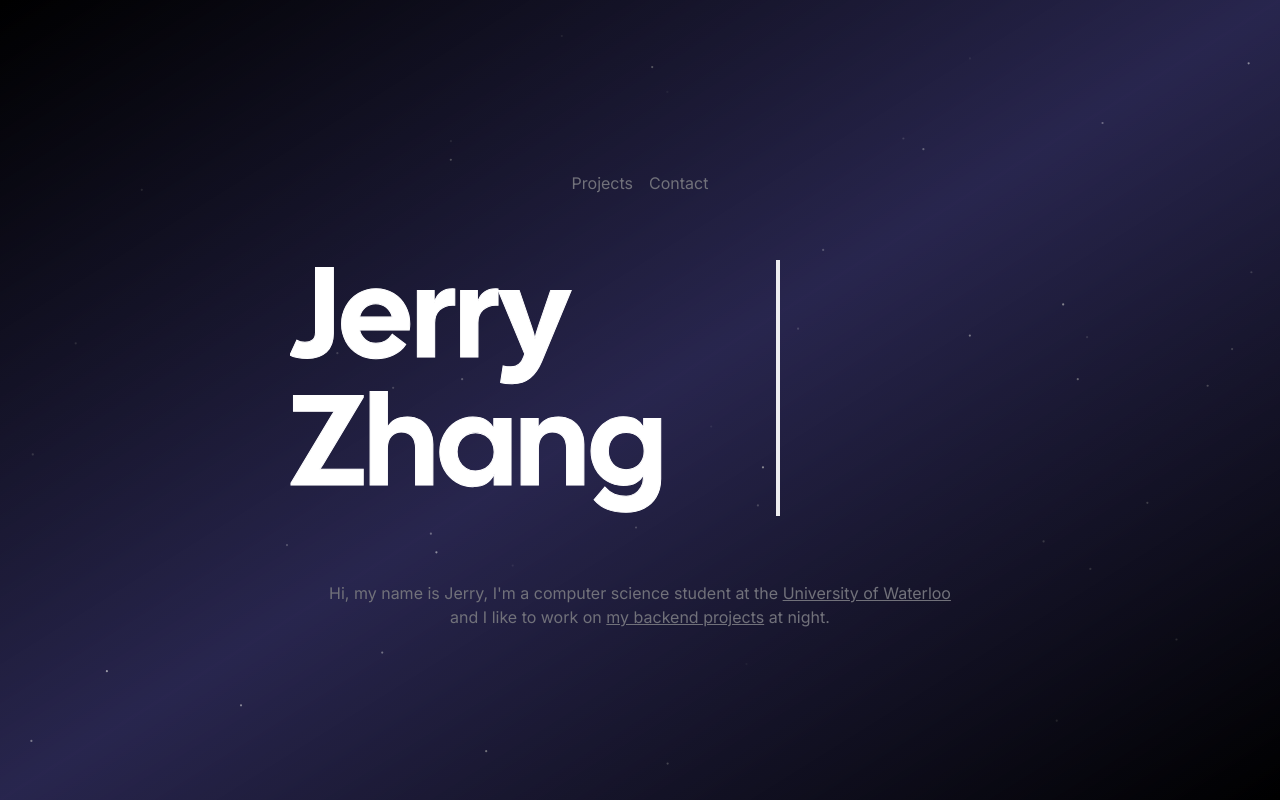
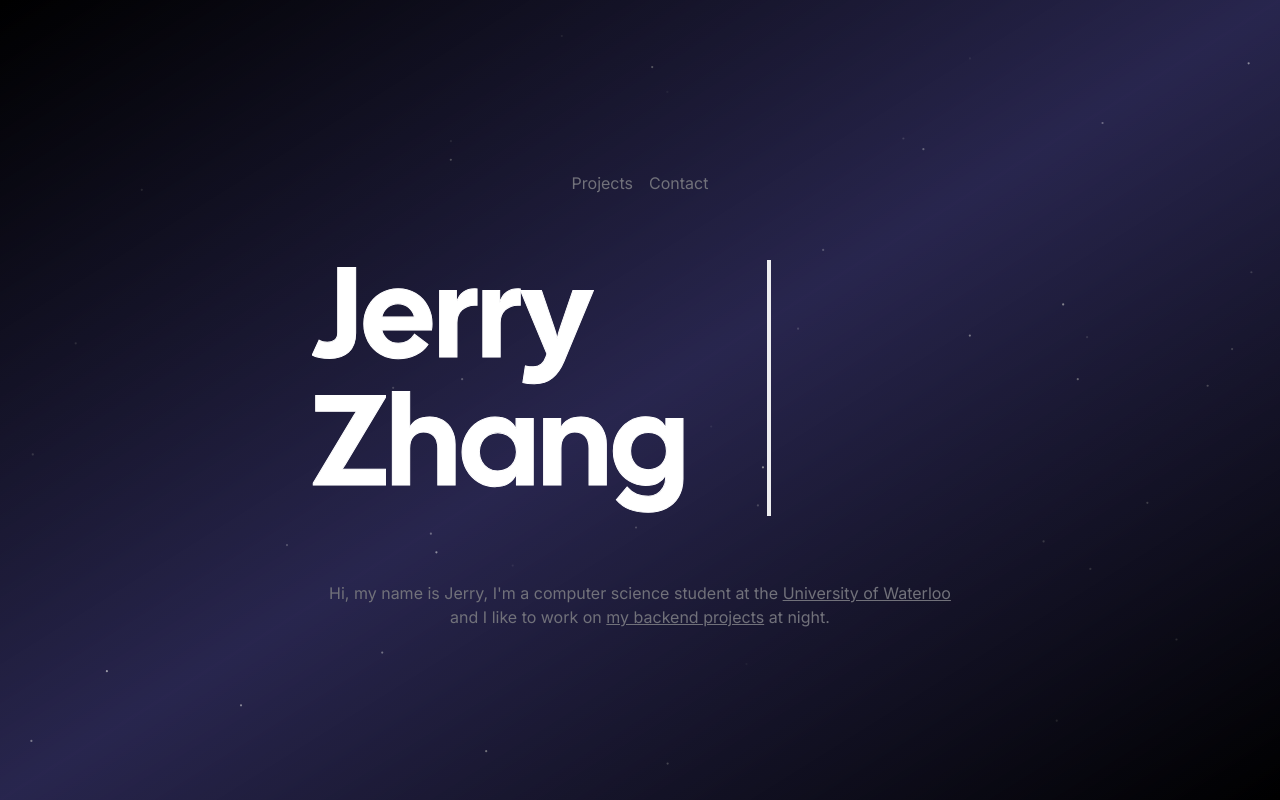
Before and after one commit to Jerryzjx/personal-website, a Next.js app: page / in a window 1280 px wide. Built offline with nearby package versions, Linux system fonts and the light colour scheme; no server answers; what tailwindcss-debug-screens would draw is missing.

Commit message:
modified page.tsx

```diff
--- a/app/page.tsx
+++ b/app/page.tsx
@@ -30,7 +30,7 @@ export default function Home() {
 				className="absolute inset-0 -z-10 animate-fade-in"
 				quantity={100}
 			/>
-			<div className="w-max">
+			<div className="max-w-prose">
 			<h1 className="z-10 text-4xl text-transparent duration-1000 bg-white cursor-default text-edge-outline
 			font-display animate-typing overflow-hidden border-r-4 border-r-white pr-5
 			ease-linear sm:text-6xl md:text-9xl bg-clip-text">
```
